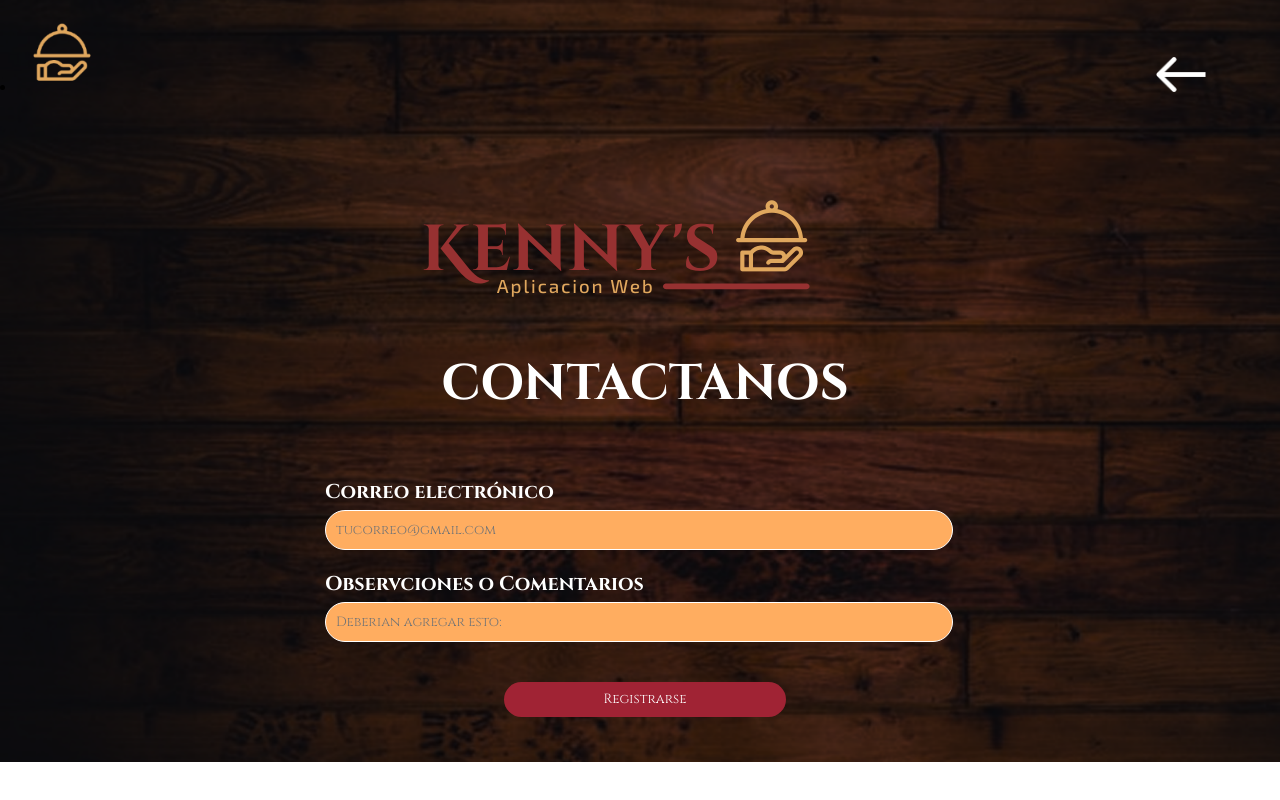
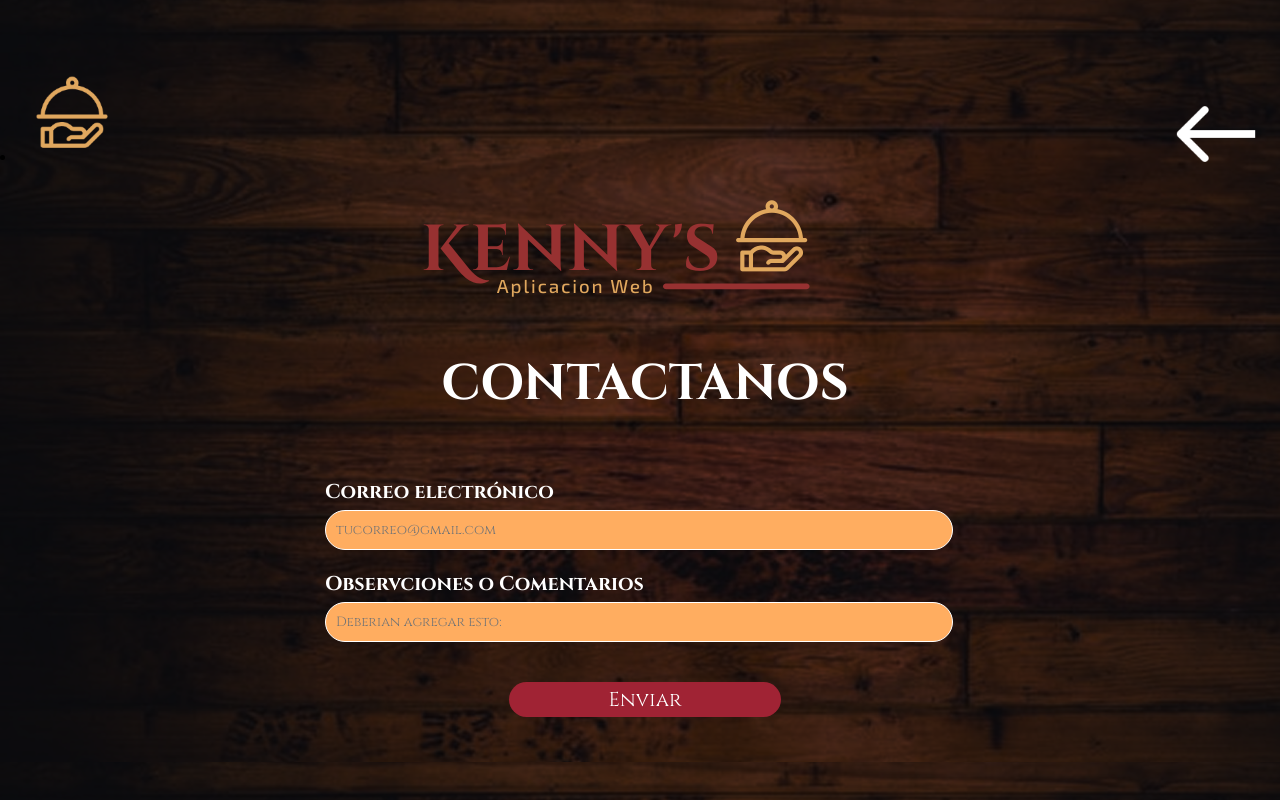
Before and after one commit to Jesuusx07/Nuestro-proyecto, a PHP site: page /contacto.html in a window 1280 px wide. Run offline with PHP 8.4, Linux system fonts and the light colour scheme.

Commit message:
mas responsive arreglos

```diff
--- a/proyecto/contacto.html
+++ b/proyecto/contacto.html
@@ -11,7 +11,7 @@
         <nav>
             <li>
                 <a class="logo1" href="index.html"><img src="img/logo_Favicon.png" alt="Logo Kennys"></a>
-                <a href="index.html"><img src="img/back.png" class="flecha" alt="Logo Kennys"></a>
+                <a href="index.html" class="flecha"><img src="img/back.png" alt="Logo Kennys"></a>
             </li>
         </nav>
 
@@ -34,12 +34,13 @@
                 </div>
 
 
-                <button type="submit" class="boton-registro" id="register-submit">Registrarse</button>
+                <button type="submit" class="boton-registro" id="register-submit">Enviar</button>
             </form>
         </div>
 
     </header>
 
+</body>
     <script>
         const loginForm = document.getElementById('login');
         const loginSubmit = document.getElementById('login-submit');
@@ -78,6 +79,4 @@
             }
         });
     </script>
-
-</body>
 </html>
--- a/proyecto/css/contacto.css
+++ b/proyecto/css/contacto.css
@@ -7,12 +7,12 @@
 html{
     box-sizing: border-box;
     scroll-behavior: smooth;
+    background: url("../img/madera.png");
+    background-size: cover;
 }
 
 header{
     width: 100%;
-    background: url("../img/madera.png");
-    background-size: cover;
     padding-top: 5px;
 }
 
@@ -24,13 +24,17 @@ header nav{
     align-items: center;
 }
 
-nav img{
-    width: 80px;
+.logo1 img{
+    width: 100px;
+    margin-top: 120px;
 }
 
 .flecha{
     margin-left: 1050px;
-    width: 50px;
+}
+
+.flecha img{
+    width: 80px;
 }
 
 
@@ -39,6 +43,10 @@ nav img{
     height: 200px;
     width: 500px;
     display: block;
+}
+
+.logo img{
+    width: 200px;
 }
 
 
@@ -51,7 +59,7 @@ h2{
 }
 
 
-.flecha:hover{
+.flecha img:hover{
     transition: .4s;
     transform: scale(1.20);
 }
@@ -108,26 +116,38 @@ label {
     margin-top: 20px ;
     line-height: 15px;
     border: #A02334;
+    font-size: 20px;
 }
 
 @media (min-width: 1290px){
     .flecha{
-        margin-left: 1800px;
-        width: 50px;
+        margin-left: 1780px;
     }
 
     .logo {
-        margin-left: 390px;
+        margin-left: 237px;
+        margin-bottom: 50px;
         height: 200px;
         width: 500px;
         display: block;
     }
 
     header nav{
-        height: 200px;
+        height: 100px;
         width: 100%;
         display: flex;
         justify-content: flex-start;
         align-items: center;
     }
+
+    .container {
+        font-size: 20px;
+        width: 50%;
+        height: auto;
+        padding: 45px;
+        border-radius: 30px;
+        margin-left: 420px;
+        text-align: center;
+        font-weight: bolder;
+    }
 }
--- a/proyecto/css/objetivo.css
+++ b/proyecto/css/objetivo.css
@@ -22,7 +22,7 @@ header nav{
 }
 
 nav li a{
-    padding-left: 280px;
+    margin-left: 280px;
     align-items: right;
 }
 
@@ -92,7 +92,7 @@ footer{
 
 @media (min-width: 1290px){
     nav li a{
-        padding-left: 800px;
+        margin-left: 880px;
         align-items: right;
     }
 
--- a/proyecto/css/seguridad.css
+++ b/proyecto/css/seguridad.css
@@ -22,7 +22,7 @@ header nav{
 }
 
 nav li a{
-    padding-left: 280px;
+    margin-left: 280px;
     align-items: right;
 }
 
@@ -92,7 +92,7 @@ footer{
 
 @media (min-width: 1290px){
     nav li a{
-        margin-left: 580px;
+        margin-left: 880px;
         align-items: right;
     }
 
--- a/proyecto/css/styles.css
+++ b/proyecto/css/styles.css
@@ -25,7 +25,7 @@ header nav{
 }
 
 nav li a{
-    padding-left: 280px;
+    margin-left: 280px;
     align-items: right;
 }
 
@@ -139,7 +139,7 @@ footer{
 @media (min-width: 1290px){
 
     nav li a{
-        margin-left: 580px;
+        margin-left: 880px;
         align-items: right;
     }
 
--- a/proyecto/index.html
+++ b/proyecto/index.html
@@ -12,7 +12,7 @@
         <nav>
             <a href="index.html"><img src="img/logo_Favicon.png" alt="Logo Kennys"></a>
             <ul>
-                <a href="#">HOME-Prueba</a>
+                <a href="#">HOME</a>
                 <a href="nosotros.html">NOSOTROS</a>
                 <a href="objetivo.html">OBJETIVO</a>
                 <a href="seguridad.html">SEGURIDAD</a>
```
